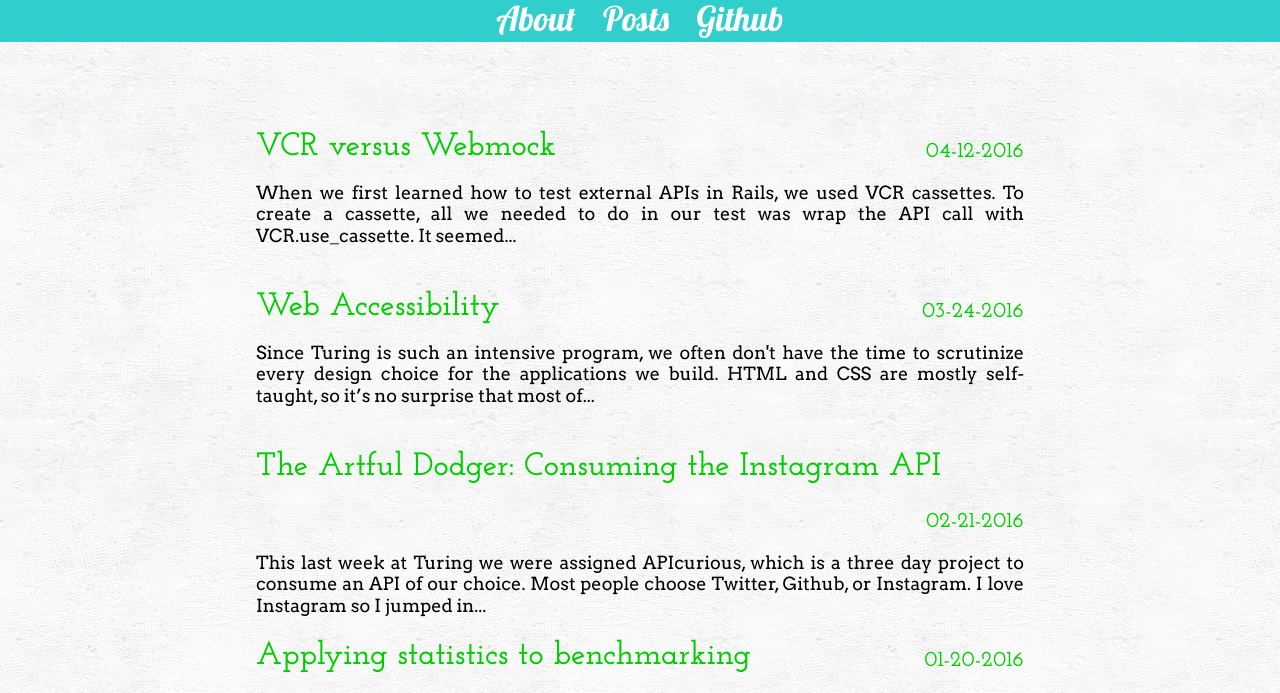
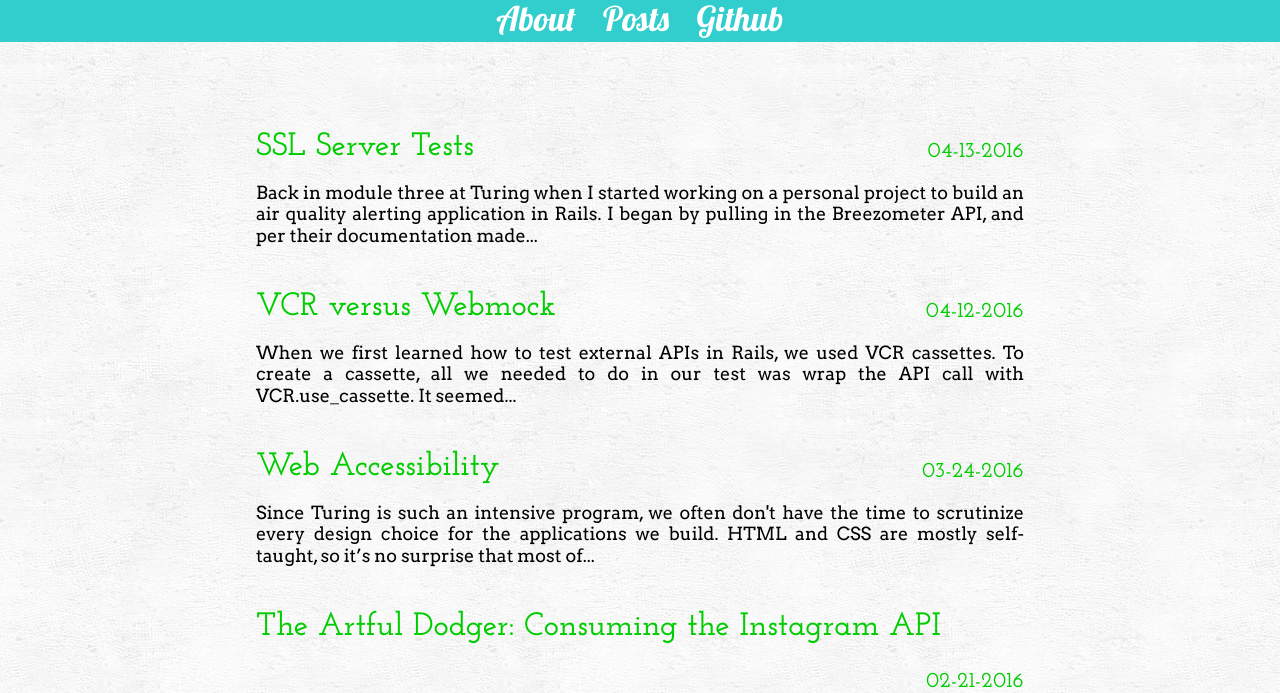
Before and after one commit to bethsecor/bethsecor.github.io, a Jekyll site: the page built from index.html, in a window 1280 px wide and 900 px high, cut to the strip 207-900 px from the top of the window. Built offline with Jekyll 4.4.1, drawn with Linux system fonts in a browser that asks for light colours; some web fonts are replaced.

Commit message:
Add post for April 13, 2016

```diff
--- a/_posts/2016-04-12-vcr-versus-webmock.html
+++ b/_posts/2016-04-12-vcr-versus-webmock.html
@@ -32,5 +32,5 @@ date: 2016-04-12
 </p>
 
 <p>
-  After getting used to Webmock, I still think that VCR has it's use. When solely relying on Webmock for this week's project, I made a slight error in the url when making a get request with Faraday that I didn't catch until I ran a rake task in development and it failed when trying to make the API call. (If you are wondering what the error was, I had put in & instead of a ? - I know, I know, silly). If I had used VCR for my first test, this error would have been caught immediately.
+  After getting used to Webmock, I still think that VCR is pretty useful. When solely relying on Webmock for this week's project, I made a slight error in the url when making a get request with Faraday that I didn't catch until I ran a rake task in development and it failed when trying to make the API call. (If you are wondering what the error was, I had put in & instead of a ? - I know, I know, silly). If I had used VCR for my first test, this error would have been caught immediately.
 </p>
--- /dev/null
+++ b/_posts/2016-04-13-ssl-tests.html
@@ -0,0 +1,24 @@
+---
+title: SSL Server Tests
+layout: post
+date: 2016-04-13
+---
+<p>
+  Back in module three at Turing when I started working on a personal project to build an <a href="https://github.com/bethsecor/air-alert">air quality alerting application</a> in Rails. I began by pulling in the Breezometer API, and per their documentation made my calls using HTTPS. Unfortunately, I kept getting an SSL certificate error: <code>SSL_connect returned=1 errno=0 state=error: certificate verify failed</code>. It turns out many of my peers were also having issues with SSL certificate problems when accessing other APIs for their projects. Most of them had resolved their errors by updating Ruby and RVM or updating the <code>openssl</code> gem. One guy updated their certificates by following the steps in this <a href="http://railsapps.github.io/openssl-certificate-verify-failed.html">article</a>. I also discovered this packaged cronjob called <a href="https://github.com/raggi/openssl-osx-ca">openssl-osx-ca</a> that will keep certificates up to date in the OSX keychain.
+</p>
+
+<p>
+  After six hours of reinstalling Ruby, Rails, RVM, and recklessly trying many different solutions on Stack Overflow, I decided to call the Breezometer API with regular old HTTP so I could actually make headway on my project.
+</p>
+
+<p>
+  I had a meeting with my mentor the next day, and I told him of my woes. He showed me this <a href="https://www.ssllabs.com/ssltest">website from Qualys SSL Labs</a> that runs metrics on a web server and gives it a letter grade, and tells you about any issues. It turns out that the Breezometer API has an incomplete certificate chain, and only works in browsers with SNI support (see the complete report <a href="https://www.ssllabs.com/ssltest/analyze.html?d=api.breezometer.com&s=173.194.202.121">here</a>, it got a grade B). I was relieved to find out that I wasn't doing something horribly wrong in my code, but it was actually the server that was giving me trouble. I wish I had known about this site earlier, so I made a mental note to test any APIs I was going to use first before writing any code.
+</p>
+
+<p>
+  This week, I am working on a development team for an application called Looking For Me, a site that pulls programming related jobs for Turing grads to peruse. I decided to work on a feature to add in more jobs with the Authentic Jobs API. So, before writing any code, I ran the SSL server test for this API. The Authentic Jobs API got a <a href="https://www.ssllabs.com/ssltest/analyze.html?d=authenticjobs.com&s=104.200.23.73">grade B</a> because they support weak Diffie-Hellman (DH) key exchange parameters, which are vulnerable to <a href="https://weakdh.org/">Logjam</a> attacks.
+</p>
+
+<p>
+  I always learn so much from the SSL server test reports, and I will continue getting a report before using any API.
+</p>
```
